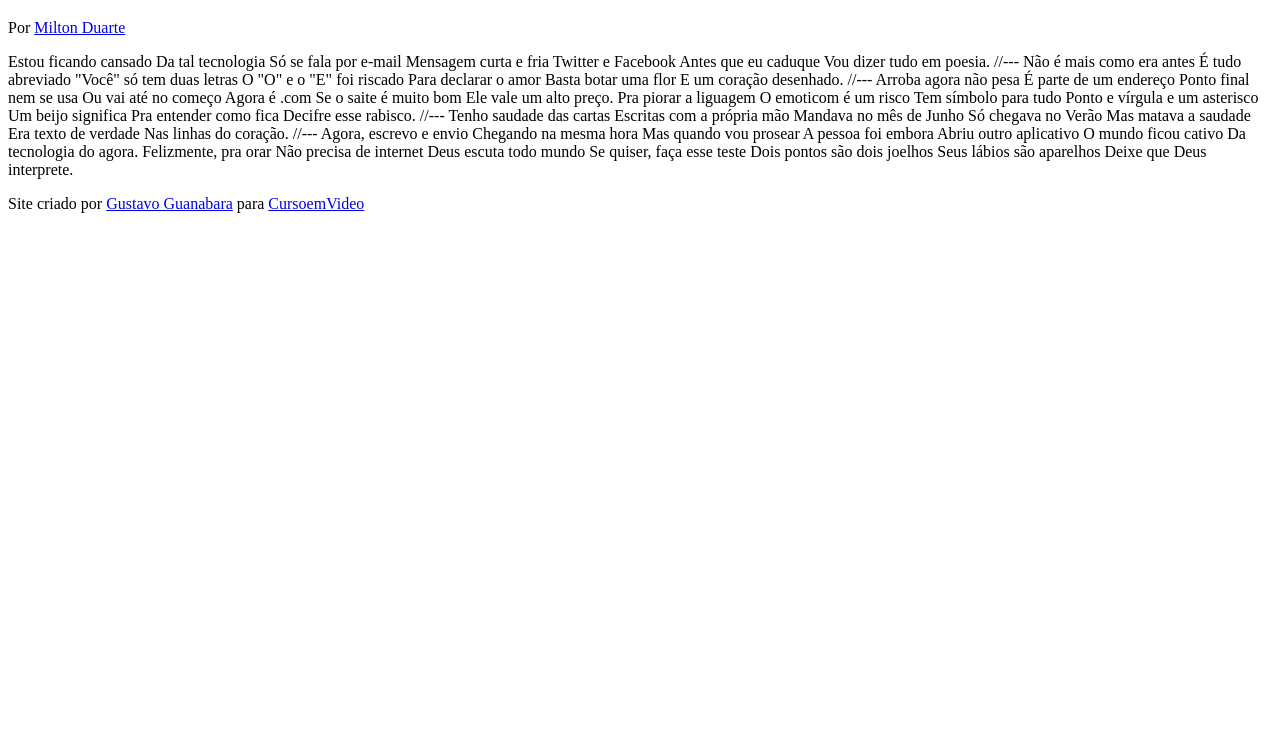
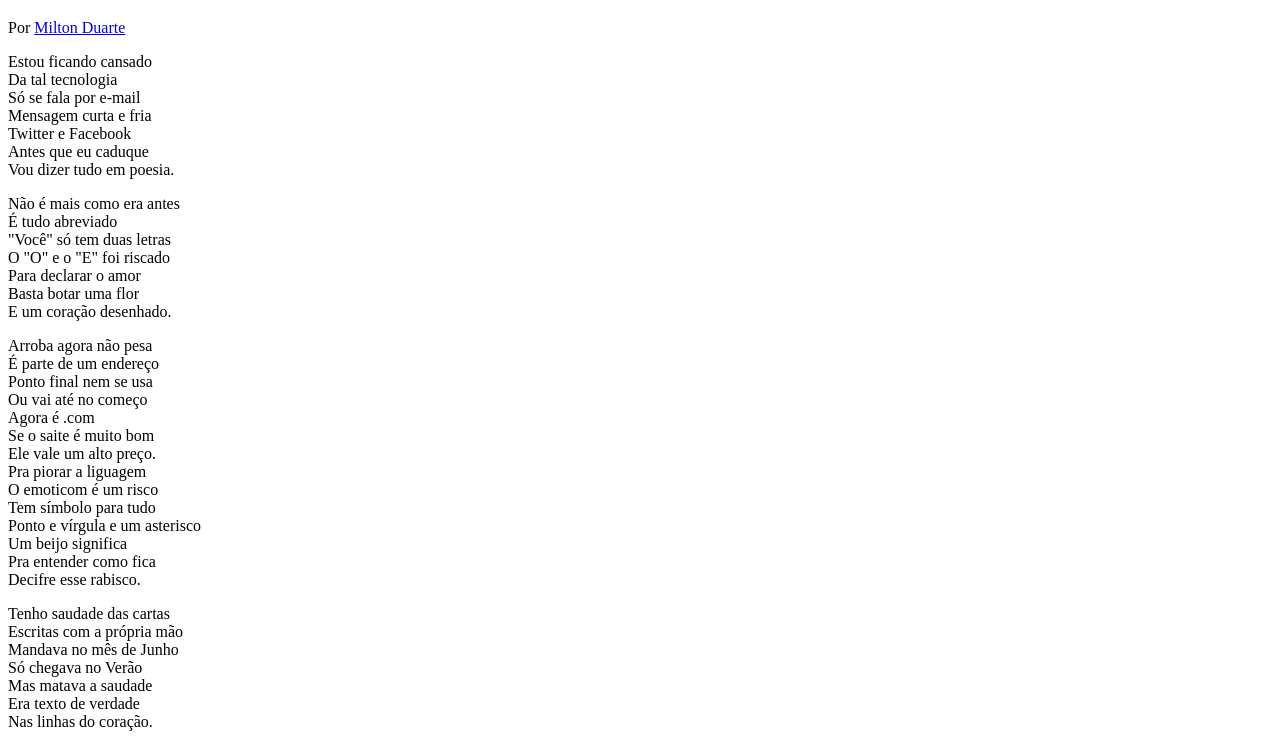
Before and after one commit to GabrielCunhaMachado/html-css, a plain HTML site: page desafios/modulo02/d011/index.html in a window 1280 px wide. Shown: the part 61-800 px from the top of the page. Drawn offline with Linux system fonts and the light colour scheme.

Commit message:
Organizei o projeto-cordel

```diff
--- a/desafios/modulo02/d011/index.html
+++ b/desafios/modulo02/d011/index.html
@@ -12,69 +12,79 @@
             <p>Por <a href="https://www.recantodasletras.com.br/poesias/3186743" target="_blank">Milton Duarte</a></p>
         </header>
 
-    Estou ficando cansado
-    Da tal tecnologia
-    Só se fala por e-mail
-    Mensagem curta e fria
-    Twitter e Facebook
-    Antes que eu caduque
-    Vou dizer tudo em poesia.
+    <section>
+        <p>
+            Estou ficando cansado <br>
+            Da tal tecnologia <br>
+            Só se fala por e-mail <br>
+            Mensagem curta e fria <br>
+            Twitter e Facebook <br>
+            Antes que eu caduque <br>
+            Vou dizer tudo em poesia.
+        </p>
+    </section>
 
-    //---
+    <section>
+        <p>
+            Não é mais como era antes <br>
+            É tudo abreviado <br>
+            "Você" só tem duas letras <br>
+            O "O" e o "E" foi riscado <br>
+            Para declarar o amor <br>
+            Basta botar uma flor <br>
+            E um coração desenhado.
+        </p>
+    </section>
 
-    Não é mais como era antes
-    É tudo abreviado
-    "Você" só tem duas letras
-    O "O" e o "E" foi riscado
-    Para declarar o amor
-    Basta botar uma flor
-    E um coração desenhado.
+    <section>
+        <p>
+            Arroba agora não pesa <br>
+            É parte de um endereço <br>
+            Ponto final nem se usa <br>
+            Ou vai até no começo <br>
+            Agora é .com <br>
+            Se o saite é muito bom <br>
+            Ele vale um alto preço. <br>
+            Pra piorar a liguagem <br>
+            O emoticom é um risco <br>
+            Tem símbolo para tudo <br>
+            Ponto e vírgula e um asterisco <br>
+            Um beijo significa <br>
+            Pra entender como fica <br>
+            Decifre esse rabisco.
+        </p>
+    </section>
 
-    //---
+    <section>
+        <p>
+            Tenho saudade das cartas <br>
+            Escritas com a própria mão <br>
+            Mandava no mês de Junho <br>
+            Só chegava no Verão <br>
+            Mas matava a saudade <br>
+            Era texto de verdade <br>
+            Nas linhas do coração.
+        </p>
+    </section>
 
-    Arroba agora não pesa
-    É parte de um endereço
-    Ponto final nem se usa
-    Ou vai até no começo
-    Agora é .com
-    Se o saite é muito bom
-    Ele vale um alto preço.
-
-    Pra piorar a liguagem
-    O emoticom é um risco
-    Tem símbolo para tudo
-    Ponto e vírgula e um asterisco
-    Um beijo significa
-    Pra entender como fica
-    Decifre esse rabisco.
-
-    //---
-
-    Tenho saudade das cartas
-    Escritas com a própria mão
-    Mandava no mês de Junho
-    Só chegava no Verão
-    Mas matava a saudade
-    Era texto de verdade
-    Nas linhas do coração.
-
-    //---
-
-    Agora, escrevo e envio
-    Chegando na mesma hora
-    Mas quando vou prosear
-    A pessoa foi embora
-    Abriu outro aplicativo
-    O mundo ficou cativo
-    Da tecnologia do agora.
-
-    Felizmente, pra orar
-    Não precisa de internet
-    Deus escuta todo mundo
-    Se quiser, faça esse teste
-    Dois pontos são dois joelhos
-    Seus lábios são aparelhos
-    Deixe que Deus interprete.
+    <section>
+        <p>
+            Agora, escrevo e envio <br>
+            Chegando na mesma hora <br>
+            Mas quando vou prosear <br>
+            A pessoa foi embora <br>
+            Abriu outro aplicativo <br>
+            O mundo ficou cativo <br>
+            Da tecnologia do agora. <br>
+            Felizmente, pra orar <br>
+            Não precisa de internet <br>
+            Deus escuta todo mundo <br>
+            Se quiser, faça esse teste <br>
+            Dois pontos são dois joelhos <br>
+            Seus lábios são aparelhos <br>
+            Deixe que Deus interprete.
+        </p>
+    </section>
 
     <footer><p>Site criado por <a href="https://gustavoguanabara.github.io" target="_blank">Gustavo Guanabara</a> para <a href="https://www.cursoemvideo.com" target="_blank">CursoemVideo</a></p></footer>
 </body>
--- a/desafios/modulo02/d011/styles/style.css
+++ b/desafios/modulo02/d011/styles/style.css
@@ -0,0 +1,5 @@
+@charset "UTF-8";
+
+body{
+
+}
```
